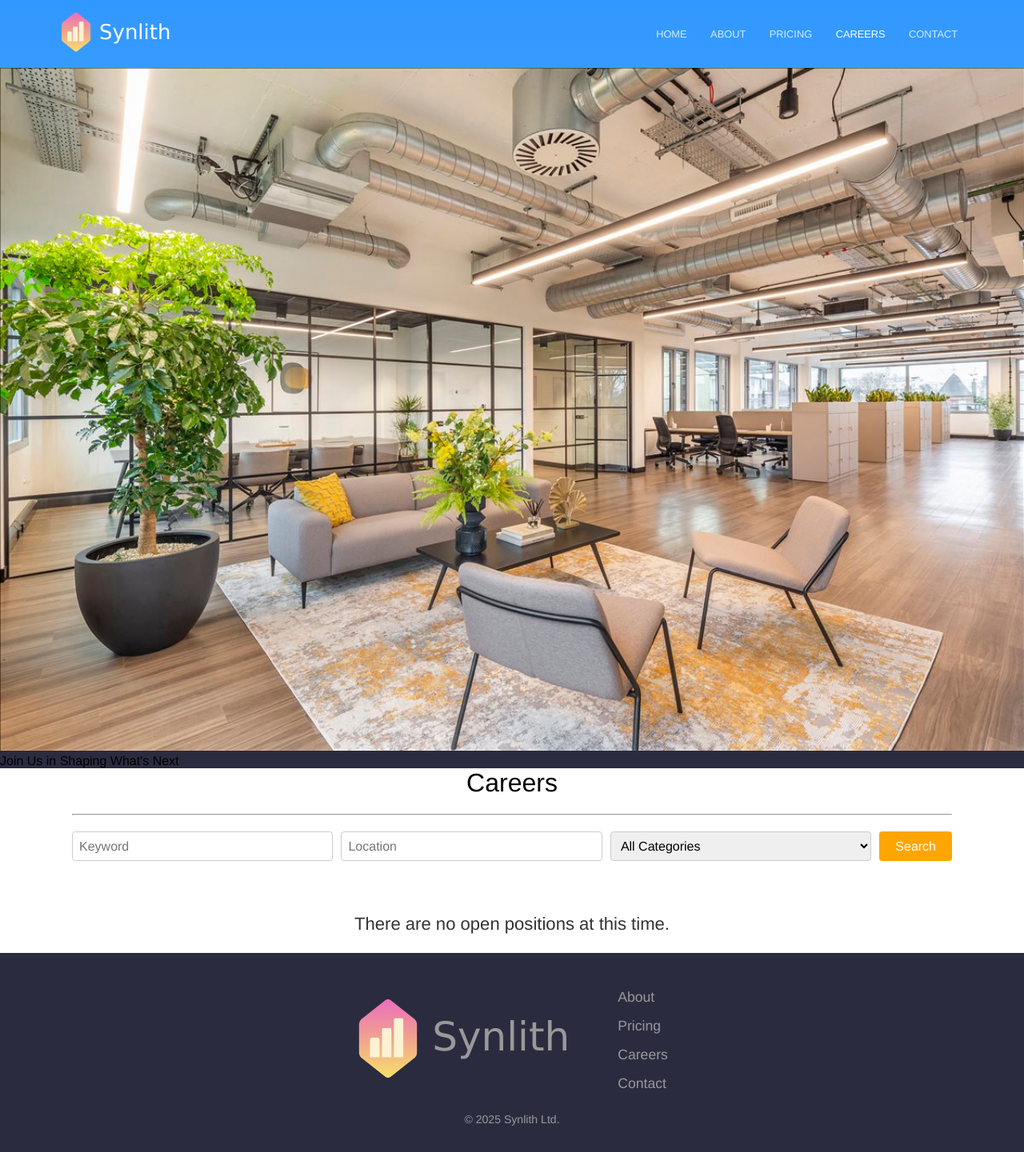
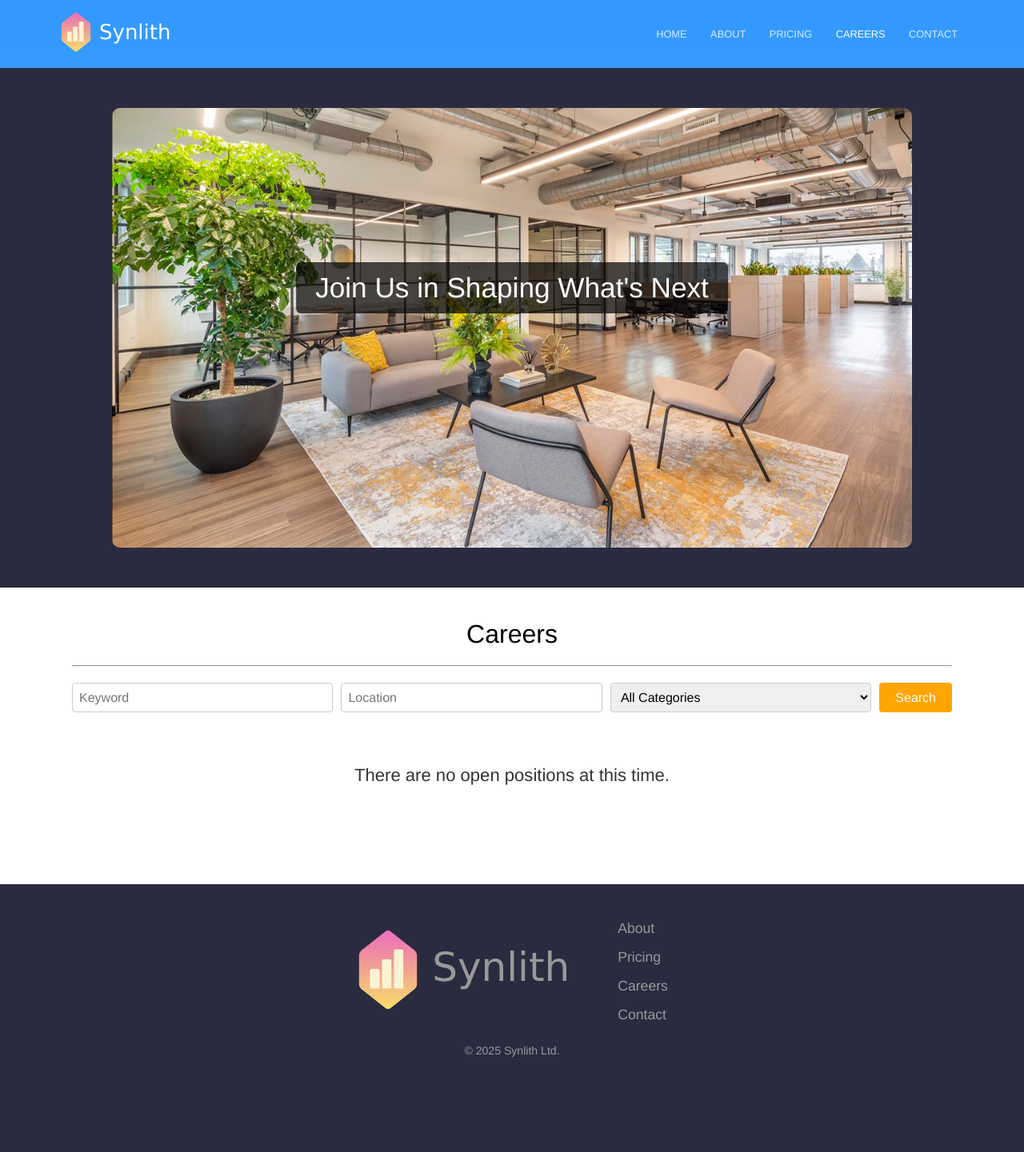
Before and after one commit to derpyjim/PRSyn, a Jekyll site: the page built from careers.html, in a window 1280 px wide. Shown: the whole page at 80% size. Built offline with Jekyll 4.4.1, drawn with Linux system fonts in a browser that asks for light colours; after the commit the page ends 1355 px from its top, so only the background shows below that.

Commit message:
Update layout.scss

```diff
--- a/_sass/layout.scss
+++ b/_sass/layout.scss
@@ -289,3 +289,30 @@ blockquote:after {
 .search-button:hover {
     background-color: darkorange;
 }
+
+.office-image {
+    display: block;
+    margin: 50px auto;
+    width: 1000px;
+    height: 550px;
+    border-radius: 10px;
+    object-position: center bottom;
+    object-fit: cover;
+}
+
+.overlay-text {
+    position: absolute;
+    top: 40%;
+    left: 50%;
+    transform: translate(-50%, -50%);
+    color: white;
+    font-size: 2.2rem;
+    background: rgba(0, 0, 0, 0.7);
+    padding: 12px 24px;
+    border-radius: 6px;
+    max-width: 80%;
+}
+
+.careers-section {
+	padding: 40px 0px 100px 0px;
+}
```
